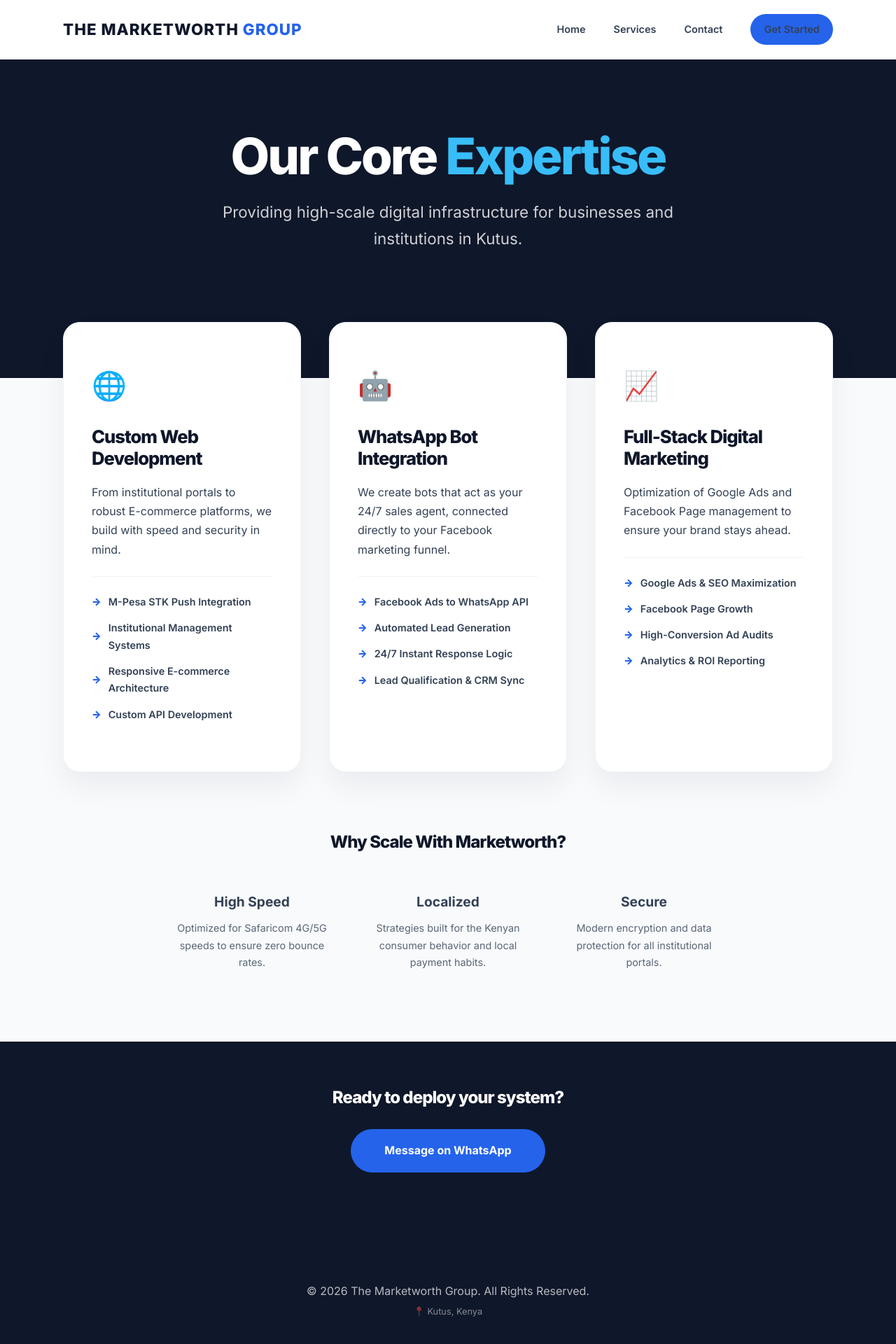
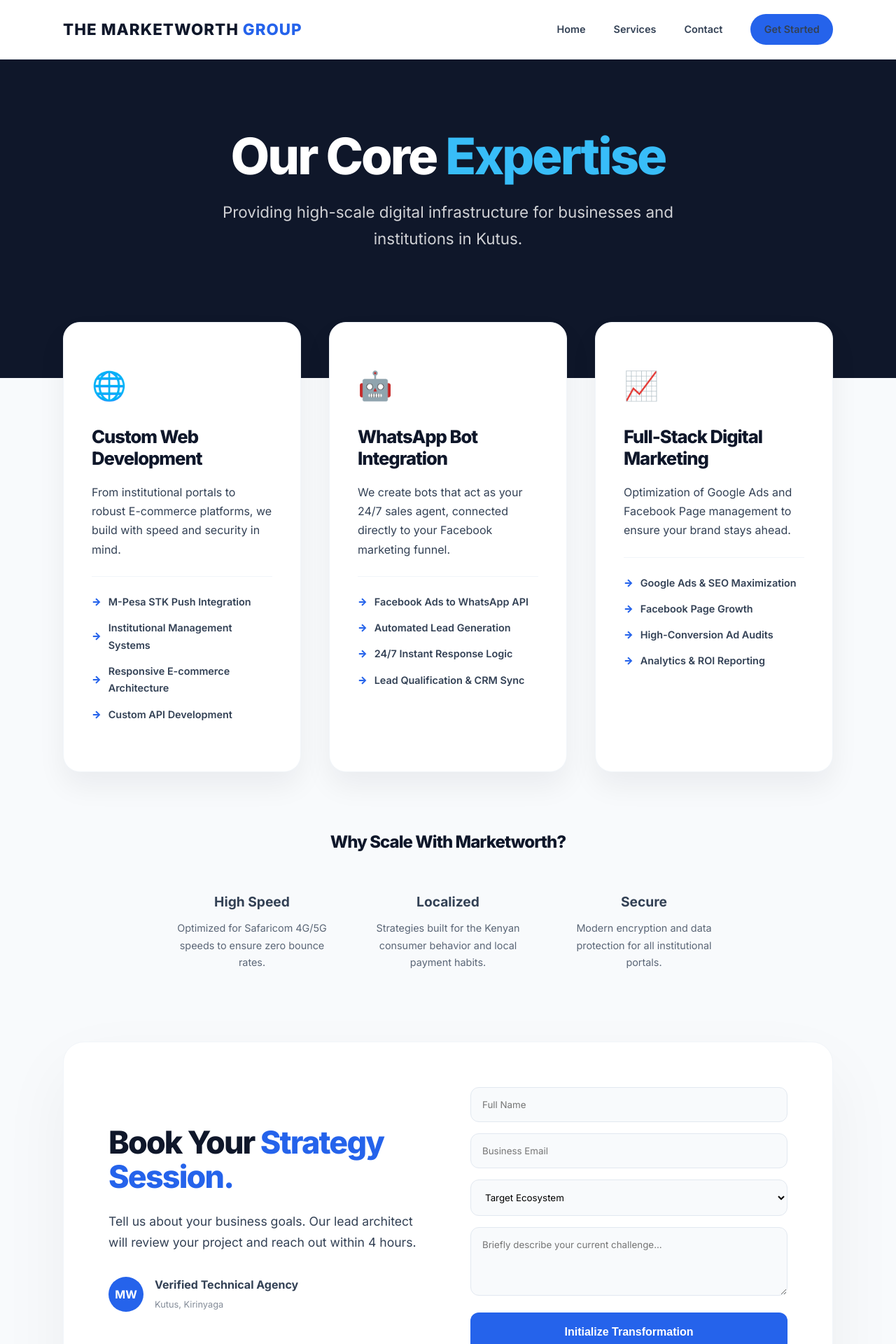
Before and after one commit to macfeighbitange1-dot/The-Marketworth-Group, a Flask app: page /services in a window 1280 px wide. Shown: the top 1920 px of the page at 70% size. Run offline with Flask 3, Linux system fonts and the light colour scheme; one stand-in notice (Sample message) is shown.

Commit message:
Integrated high-intent contact form and flash messaging system

```diff
--- a/templates/base.html
+++ b/templates/base.html
@@ -16,9 +16,56 @@
 
     <link rel="stylesheet" href="{{ url_for('static', filename='css/style.css') }}">
     <link href="https://fonts.googleapis.com/css2?family=Inter:wght@300;400;600;700;800&display=swap" rel="stylesheet">
+
+    <style>
+        /* Flash Message Animation */
+        @keyframes slideDown {
+            from { transform: translate(-50%, -100%); opacity: 0; }
+            to { transform: translate(-50%, 0); opacity: 1; }
+        }
+        .flash-container {
+            position: fixed;
+            top: 25px;
+            left: 50%;
+            transform: translateX(-50%);
+            z-index: 9999;
+            width: 90%;
+            max-width: 450px;
+        }
+        .flash-bubble {
+            background: var(--brand-blue);
+            color: white;
+            padding: 1rem 2rem;
+            border-radius: 50px;
+            text-align: center;
+            font-weight: 700;
+            box-shadow: 0 15px 30px rgba(37, 99, 235, 0.3);
+            animation: slideDown 0.5s cubic-bezier(0.175, 0.885, 0.32, 1.275);
+            border: 2px solid rgba(255,255,255,0.2);
+        }
+    </style>
 </head>
 <body>
     <div id="scroll-progress"></div>
+
+    {% with messages = get_flashed_messages() %}
+      {% if messages %}
+        <div class="flash-container">
+          {% for message in messages %}
+            <div class="flash-bubble" id="flash-msg">
+                🚀 {{ message }}
+            </div>
+          {% endfor %}
+        </div>
+        <script>
+            // Auto-hide notification after 5 seconds
+            setTimeout(() => {
+                const msg = document.getElementById('flash-msg');
+                if(msg) msg.style.display = 'none';
+            }, 5000);
+        </script>
+      {% endif %}
+    {% endwith %}
 
     <header>
         <nav class="container">
@@ -57,7 +104,7 @@
             const scrolled = (winScroll / height) * 100;
             document.getElementById("scroll-progress").style.width = scrolled + "%";
 
-            reveal(); // Check for reveals on scroll
+            reveal();
         });
 
         // Scroll Reveal Logic
@@ -66,7 +113,7 @@
             for (let i = 0; i < reveals.length; i++) {
                 const windowHeight = window.innerHeight;
                 const elementTop = reveals[i].getBoundingClientRect().top;
-                const elementVisible = 100; // Trigger point
+                const elementVisible = 100;
 
                 if (elementTop < windowHeight - elementVisible) {
                     reveals[i].classList.add("active");
@@ -74,7 +121,6 @@
             }
         }
 
-        // Run reveal once on load in case elements are already in view
         document.addEventListener('DOMContentLoaded', reveal);
     </script>
 </body>
--- a/templates/services.html
+++ b/templates/services.html
@@ -1,5 +1,6 @@
 {% extends "base.html" %}
 {% block content %}
+
 <section class="hero reveal active" style="padding: 100px 0 140px 0;">
     <div class="container">
         <h1>Our Core <span>Expertise</span></h1>
@@ -13,7 +14,7 @@
             display: grid;
             grid-template-columns: repeat(auto-fit, minmax(320px, 1fr));
             gap: 2.5rem;
-            margin-top: -160px; /* Enhanced overlap for premium look */
+            margin-top: -160px;
         }
         .detail-card {
             background: var(--white);
@@ -60,6 +61,23 @@
             font-size: 2.5rem;
             margin-bottom: 1.5rem;
         }
+        /* Form Specific Styles */
+        .booking-form input, .booking-form select, .booking-form textarea {
+            width: 100%;
+            padding: 1rem;
+            border-radius: 12px;
+            border: 1px solid #e2e8f0;
+            background: #f8fafc;
+            font-family: inherit;
+            margin-bottom: 1rem;
+            transition: all 0.3s ease;
+        }
+        .booking-form input:focus, .booking-form select:focus, .booking-form textarea:focus {
+            outline: none;
+            border-color: var(--brand-blue);
+            background: white;
+            box-shadow: 0 0 0 4px rgba(37, 99, 235, 0.1);
+        }
     </style>
 
     <div class="service-detail-grid">
@@ -67,7 +85,6 @@
             <div class="icon-placeholder">🌐</div>
             <h3>Custom Web Development</h3>
             <p>From institutional portals to robust E-commerce platforms, we build with speed and security in mind.</p>
-
             <ul class="service-features">
                 <li>M-Pesa STK Push Integration</li>
                 <li>Institutional Management Systems</li>
@@ -80,7 +97,6 @@
             <div class="icon-placeholder">🤖</div>
             <h3>WhatsApp Bot Integration</h3>
             <p>We create bots that act as your 24/7 sales agent, connected directly to your Facebook marketing funnel.</p>
-
             <ul class="service-features">
                 <li>Facebook Ads to WhatsApp API</li>
                 <li>Automated Lead Generation</li>
@@ -121,10 +137,39 @@
     </div>
 </section>
 
+<section id="book" class="container reveal" style="padding-bottom: 100px;">
+    <div style="background: var(--white); border-radius: 30px; padding: 4rem; box-shadow: 0 40px 100px rgba(0,0,0,0.05); border: 1px solid #f1f5f9;">
+        <div style="display: grid; grid-template-columns: repeat(auto-fit, minmax(300px, 1fr)); gap: 4rem; align-items: center;">
+            <div>
+                <h2 style="font-size: 2.8rem; line-height: 1.1; margin-bottom: 1.5rem;">Book Your <span style="color: var(--brand-blue);">Strategy Session.</span></h2>
+                <p style="margin-bottom: 2rem; font-size: 1.1rem;">Tell us about your business goals. Our lead architect will review your project and reach out within 4 hours.</p>
+                <div style="display: flex; gap: 1rem; align-items: center;">
+                    <div style="width: 50px; height: 50px; background: var(--brand-blue); border-radius: 50%; display: grid; place-items: center; color: white; font-weight: bold;">MW</div>
+                    <p style="font-weight: 700;">Verified Technical Agency<br><span style="font-weight: 400; opacity: 0.6; font-size: 0.8rem;">Kutus, Kirinyaga</span></p>
+                </div>
+            </div>
+
+            <form action="/submit-quote" method="POST" class="booking-form">
+                <input type="text" name="name" placeholder="Full Name" required>
+                <input type="email" name="email" placeholder="Business Email" required>
+                <select name="service" required>
+                    <option value="" disabled selected>Target Ecosystem</option>
+                    <option value="Web Ecosystem">Custom Web Ecosystem</option>
+                    <option value="WhatsApp Automation">WhatsApp Automation</option>
+                    <option value="Ads/Marketing">Digital Ad Scaling</option>
+                </select>
+                <textarea name="message" placeholder="Briefly describe your current challenge..." rows="4" required></textarea>
+                <button type="submit" class="btn-primary" style="width: 100%; border-radius: 12px; padding: 1.2rem;">Initialize Transformation</button>
+            </form>
+        </div>
+    </div>
+</section>
+
 <section class="reveal" style="background: var(--brand-dark); padding: 60px 0; color: white; text-align: center;">
     <div class="container">
         <h2 style="color: white; margin-bottom: 1.5rem;">Ready to deploy your system?</h2>
         <a href="https://wa.me/{{ info.whatsapp }}" class="btn-primary">Message on WhatsApp</a>
     </div>
 </section>
+
 {% endblock %}
```
